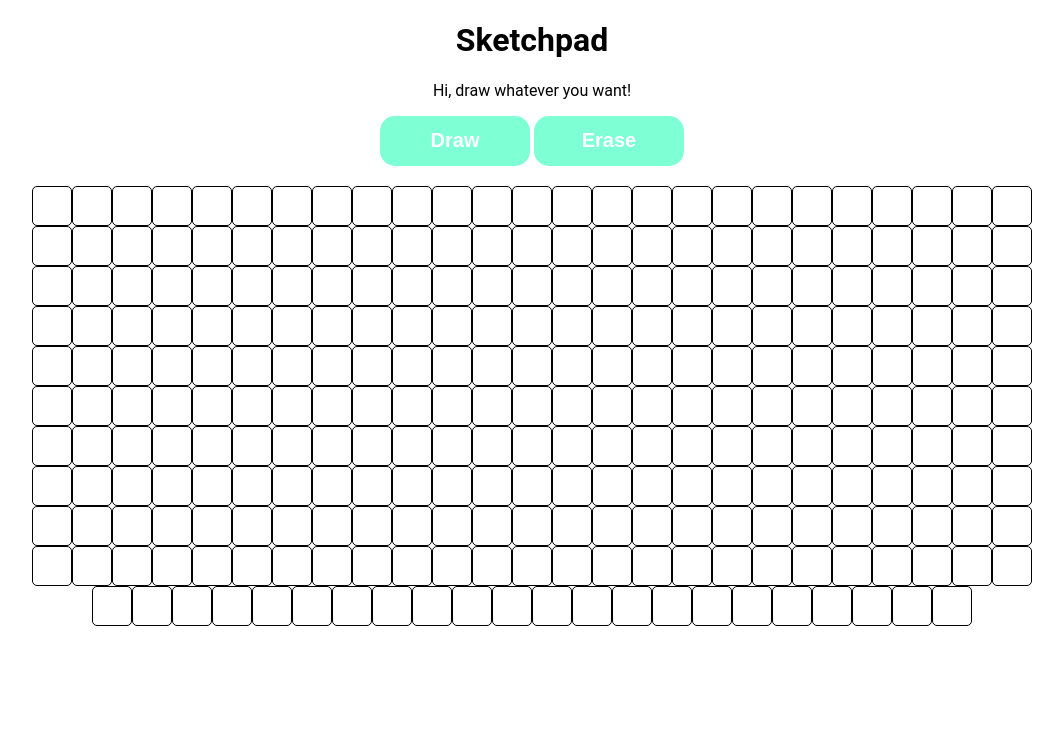
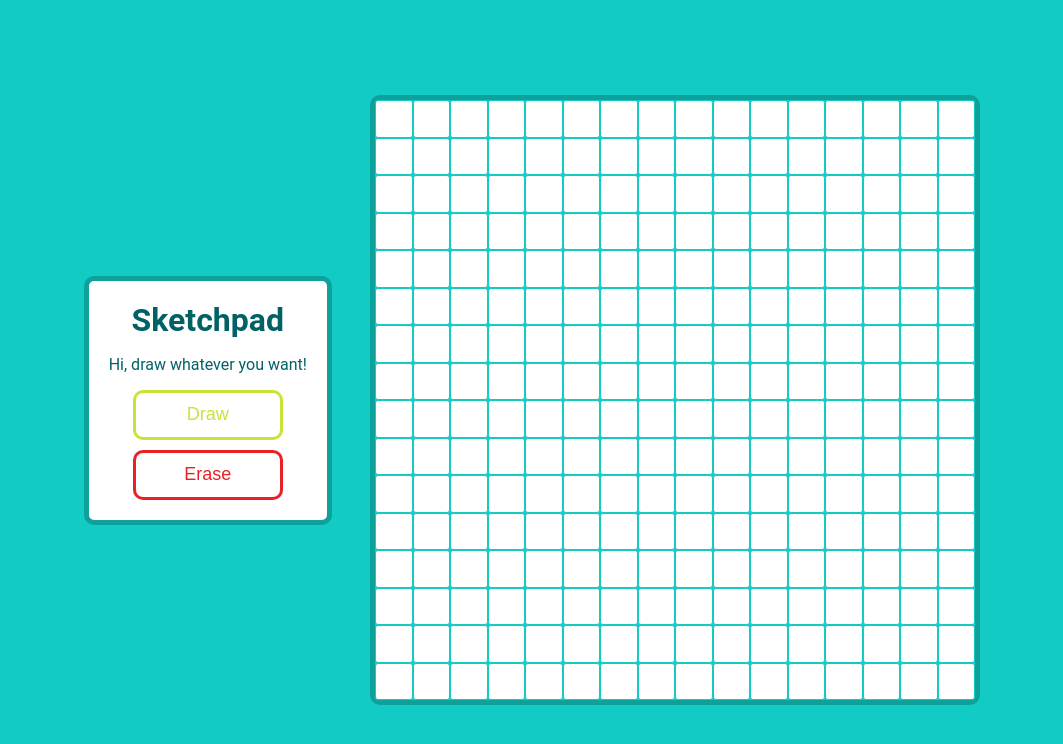
Before and after one commit to ericpastorm/sketchpad, a plain HTML site: page index.html in a window 1280 px wide. Shown: the whole page, without its empty margins (108-1171 px from the left). Drawn offline with Linux system fonts and the light colour scheme.

Commit message:
Better design

```diff
--- a/index.html
+++ b/index.html
@@ -9,14 +9,15 @@
 </head>
 <body>
     <div class="mainDiv">
-        <h1>Sketchpad</h1>
-        <p>Hi, draw whatever you want!</p>
-        <div class="selDiv">
-            <button class="selBtn" id="draw">Draw</button>
-            <button class="selBtn" id="erase">Erase</button>
+        <div class="menuDiv">
+            <h1>Sketchpad</h1>
+            <p>Hi, draw whatever you want!</p>
+            <div class="selDiv">
+                <button class="selBtn" id="draw">Draw</button>
+                <button class="selBtn" id="erase">Erase</button>
+            </div>
         </div>
         <div class="gridDiv">
-
         </div>
     </div>
 </body>
--- a/script.js
+++ b/script.js
@@ -6,10 +6,10 @@ function drawButton(grid){
         case 0:
             break;
         case 1:
-            grid.style.background = 'black'
+            grid.style.backgroundColor = '#2f3542';
             break
         case 2:
-            grid.style.background = 'white'
+            grid.style.background = 'white';
             break;
         default:
             break;
@@ -30,15 +30,21 @@ function selBtns(){
 function createGrid(sizeX = 16, sizeY = 16){
     selBtns();
     for (let i = 0; i < sizeX; i++) {
+        let divSize = +(600/sizeX);
         let gridOne = document.createElement("button");
         gridOne.classList.add("gridOne");
+        gridOne.style.height = divSize + 'px';
+        gridOne.style.width = divSize + 'px';
+        console.log(divSize);
         gridOne.addEventListener('mouseenter',function (e) {
             drawButton(gridOne);
         });
         gridDiv.appendChild(gridOne);
-        for (let z = 0; z < sizeY; z++) {
+        for (let z = 1; z < sizeY; z++) {
             let gridOne = document.createElement("button");
             gridOne.classList.add("gridOne");
+            gridOne.style.height = divSize + 'px';
+            gridOne.style.width = divSize + 'px';
             gridOne.addEventListener('mouseenter',function (e) {
                 drawButton(gridOne);
             });
--- a/style.css
+++ b/style.css
@@ -3,45 +3,81 @@ body{
     margin: 0px;
     padding: 0px;
     font-family: 'Roboto', sans-serif;
-    flex-direction: column;
-    justify-content: space-between;
+}
+h1{
+    margin: 0px;
 }
 .mainDiv {
+    flex: 1;
+    min-height: 100vh;
+    display: flex;
+    align-items: center;
+    align-content: center;
+    justify-content: center;
+    gap: 3%;
+    background-color: #12CBC4;
+}
+.menuDiv {
+    display: flex;
+    flex-direction: column;
     text-align: center;
+    justify-content: center;
+    align-items: center;
+    background-color: white;
+    border-radius: 10px;
+    padding: 20px;
+    color: #006266;
+    border: 5px solid #0ea09b;
 }
 .selDiv {
-    margin-bottom: 20px;
+    display: flex;
+    flex-direction: column;
+    gap: 10px;
 }
 .selBtn {
-    background-color: aquamarine;
-    color: white;
+    background-color: white;
     width: 150px;
     height: 50px;
-    border: 0px;
-    border-radius: 15px;
-    font-weight: 900;
-    font-size: 20px;
+    border-radius: 10px;
+    font-weight: 100;
+    font-size: 18px;
 }
-.selBtn:hover {
-    background-color: rgb(105, 206, 172);
+#draw {
+    border: 3px solid #C4E538;
+    color: #C4E538;
+}
+#draw:hover {
+    color: white;
+    background-color: #C4E538;
+}
+#erase {
+    border: 3px solid #EA2027;
+    color: #EA2027;
+}
+#erase:hover {
+    color: white;
+    background-color: #EA2027;
 }
 .gridDiv {
+    display: flex;
     margin: 0px;
     padding: 0px;
-    display: flex;
     justify-items: center;
     align-items: center;
     justify-content: center;
     flex-wrap: wrap;
-    margin-left: 10%;
-    margin-right: 10%;
+    max-width: 600px;
+    max-height: 600px;
+    flex: auto;
+    border: 5px solid #0ea09b;
+    border-radius: 10px;
 }
 .gridOne {
     background-color: white;
     color: white;
-    width: 40px;
-    height: 40px;
-    border-radius: 5px;
-    border: 1px black solid;
-    flex: 1 0 1;
+    border-radius: 3px;
+    border: 1px #12CBC4 solid;
+    width: 32px;
+    height: 32px;
+    flex: 1 1 1;
 }
```
